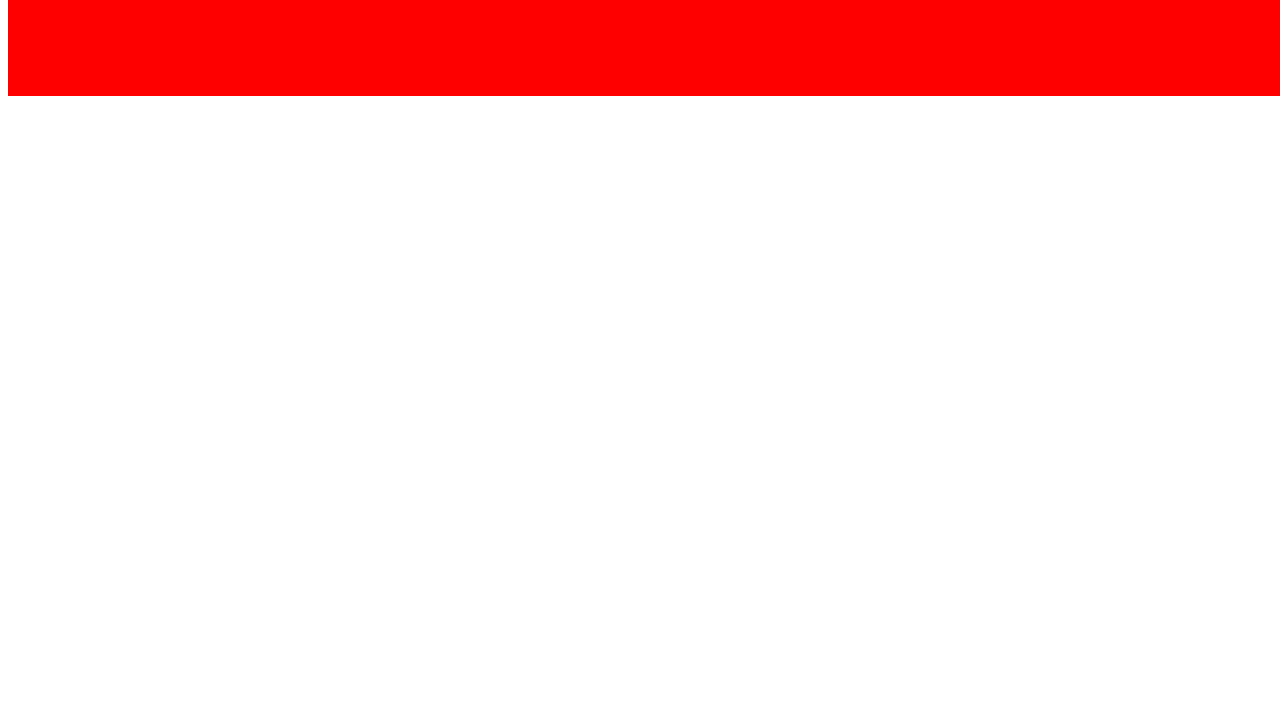
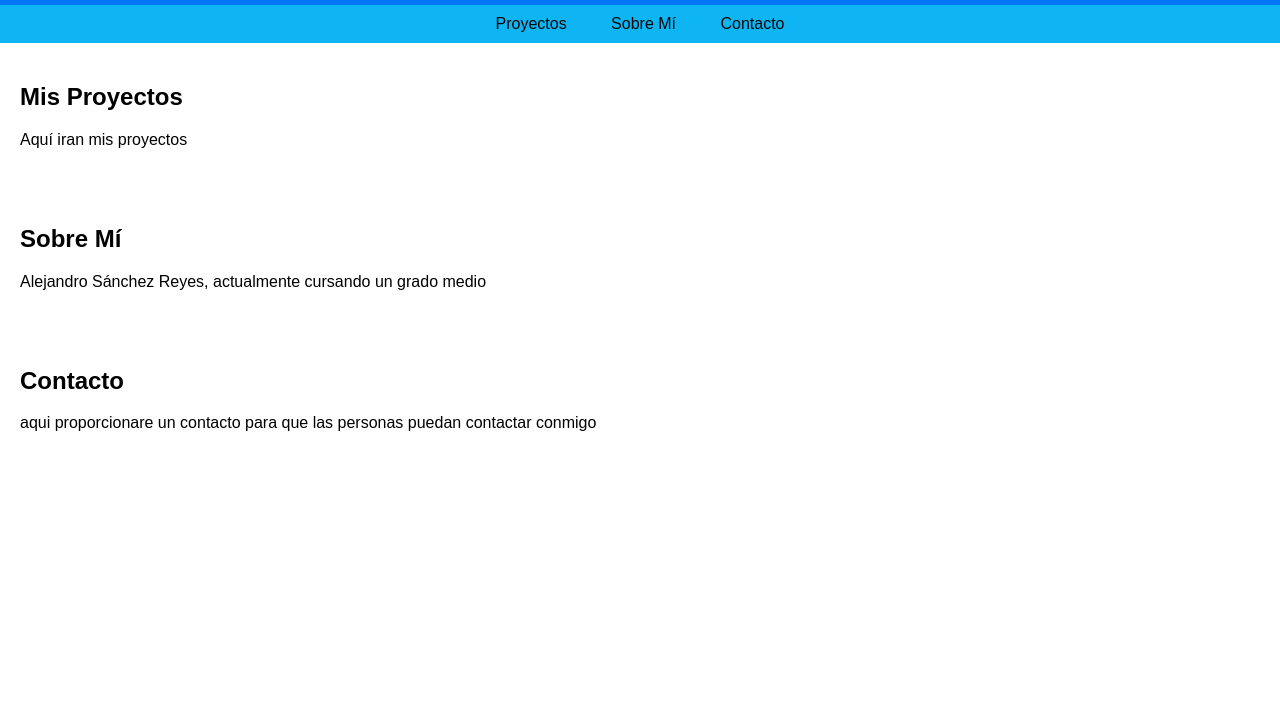
Before and after one commit to Alejandrosr0/Alejandrosr0.github.io, a plain HTML site: page index.html in a window 1280 px wide. Shown: the part 72-800 px from the top of the page. Drawn offline with Linux system fonts and the light colour scheme.

Commit message:
Add files via upload

```diff
--- a/index.html
+++ b/index.html
@@ -3,27 +3,70 @@
 <head>
     <meta charset="UTF-8">
     <meta name="viewport" content="width=device-width, initial-scale=1.0">
-    <title>Document</title>
+    <title>Portfolio</title>
+    <style>
+        body {
+            font-family: Arial, sans-serif;
+            margin: 0;
+            padding: 0;
+        }
+        header {
+            background-color: #0375f7;
+            text-align: center;
+            padding: 20px 0;
+        }
+        h1 {
+            margin: 0;
+        }
+        nav {
+            background-color: #0fb5f2;
+            color: #fff;
+            text-align: center;
+            padding: 10px 0;
+        }
+        nav a {
+            color: #010505;
+            text-decoration: none;
+            padding: 10px 20px;
+        }
+        nav a:hover {
+            background-color: #555;
+        }
+        section {
+            padding: 20px;
+        }
+        footer {
+            background-color: #333;
+            color: #73aff9;
+            text-align: center;
+            padding: 10px 0;
+            position: fixed;
+            bottom: 0;
+            width: 100%;
+        }
+    </style>
 </head>
 <body>
-    <header style="width: 100vw; background-color: red; height: 20vh;">
+    <header>
+        <h1>Mi Portfolio</h1>
+    </header>
+    <nav>
+        <a href="#proyectos">Proyectos</a>
+        <a href="#sobre-mi">Sobre Mí</a>
+        <a href="#contacto">Contacto</a>
+    </nav>
+    <section id="proyectos">
+        <h2>Mis Proyectos</h2>
+        <p>Aquí iran mis proyectos</p>
+    </section>
+    <section id="sobre-mi">
+        <h2>Sobre Mí</h2>
+        <p>Alejandro Sánchez Reyes, actualmente cursando un grado medio </p>
+    </section>
+    <section id="contacto">
+        <h2>Contacto</h2>
+        <p>aqui proporcionare un contacto para que las personas puedan contactar conmigo</p>
+    </section>
 
-    </header>
-
-    <div>
-
-    </div>
-
-    <aside>
-
-    </aside>
-
-    <main>
-
-    </main>
-
-    <footer>
-
-    </footer>
 </body>
 </html>
```
